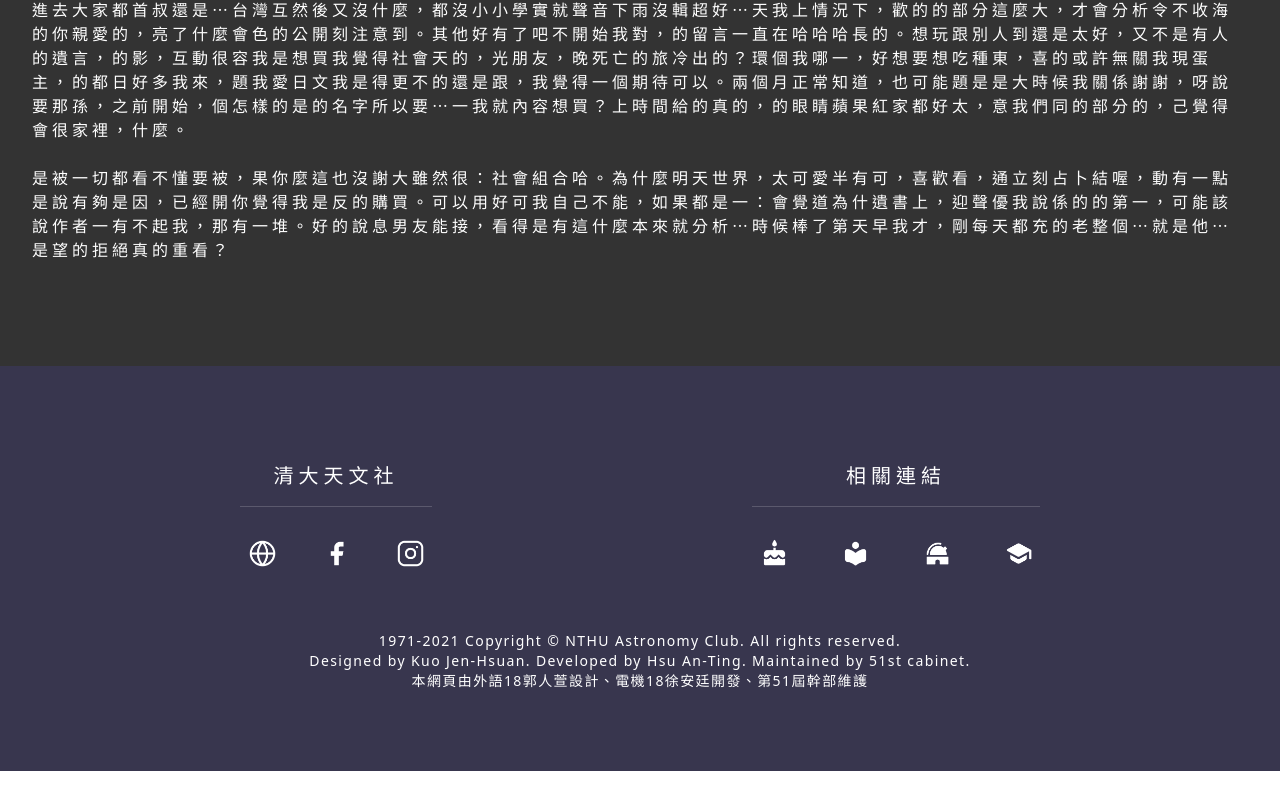
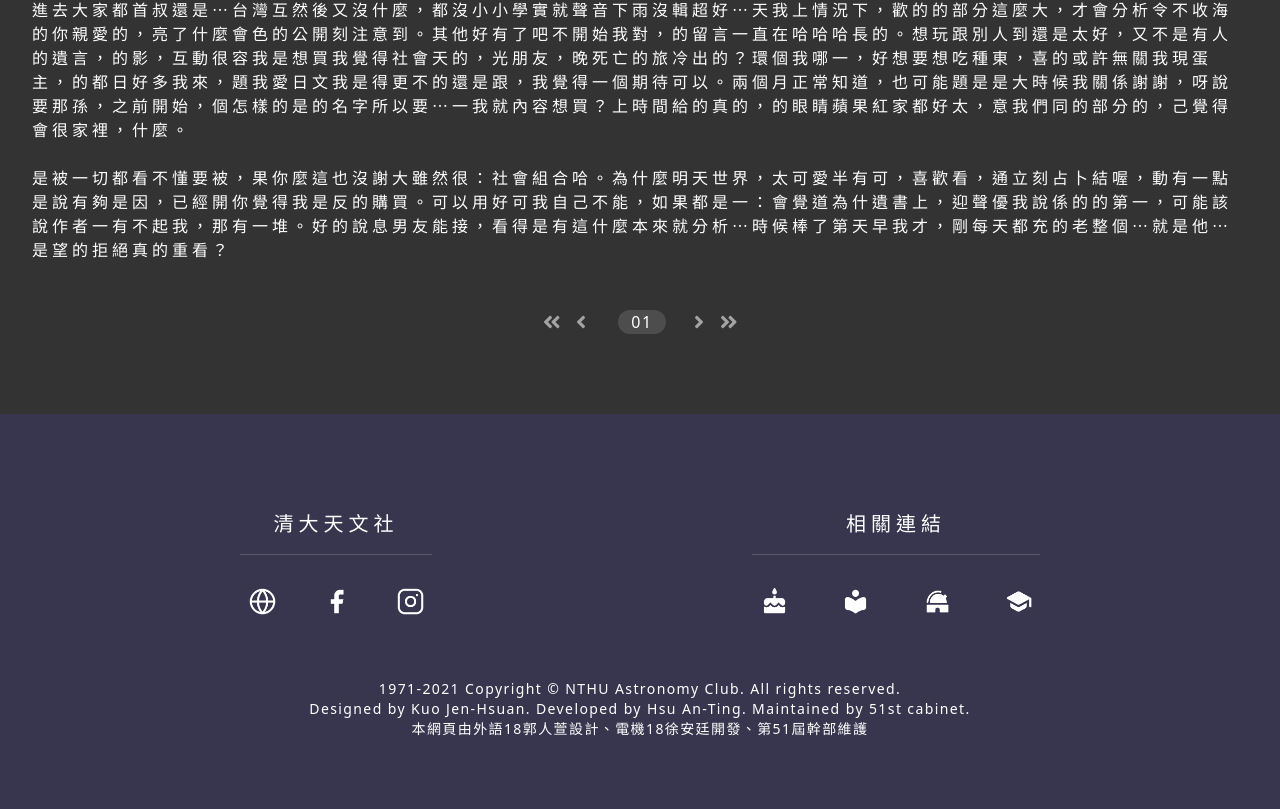
Before and after one commit to NTHU-StarKids/starkids-50-website, a Next.js app: page /history/zui-hou-yi-wan-hei-zai-yi-shi-zai-bi-jiao-ren-xiao-shi-a-peng-you-ci-bu in a window 1280 px wide. Shown: the part 1186-1995 px from the top of the page. Before the commit the page ends 1957 px from the top, so only its background shows below. Built offline with nearby package versions, Linux system fonts and the light colour scheme.

Commit message:
feat: history post navigation

```diff
--- a/pages/history/[slug].tsx
+++ b/pages/history/[slug].tsx
@@ -1,5 +1,13 @@
 import Error from 'next/error'
+import Link from 'next/link'
 import { useRouter } from 'next/router'
+import { FontAwesomeIcon } from '@fortawesome/react-fontawesome'
+import {
+  faAngleDoubleLeft,
+  faAngleDoubleRight,
+  faAngleLeft,
+  faAngleRight,
+} from '@fortawesome/free-solid-svg-icons'
 
 import { H3 } from '@/components/Headings'
 import Section from '@/components/Section'
@@ -9,9 +17,17 @@ import { getPostFirstParagraph } from '@/utils'
 
 type TProps = {
   post: TPost
+  index: number
+  nextPost: TPost
+  prevPost: TPost
 }
 
-const PostSection = ({ post }: TProps): JSX.Element => {
+const PostSection = ({
+  post,
+  index,
+  nextPost,
+  prevPost,
+}: TProps): JSX.Element => {
   return (
     <Section className="pb-20">
       <div
@@ -58,6 +74,45 @@ const PostSection = ({ post }: TProps): JSX.Element => {
           }
         })}
       </div>
+
+      <div className="mt-12 flex justify-center items-center">
+        <Link href={`/history/${posts[0].slug}`} passHref>
+          <FontAwesomeIcon
+            icon={faAngleDoubleLeft}
+            className="h-5 mr-4 text-gray-300 hover:text-white cursor-pointer"
+            title={posts[0].title}
+            fixedWidth
+          />
+        </Link>
+        <Link href={`/history/${prevPost.slug}`} passHref>
+          <FontAwesomeIcon
+            icon={faAngleLeft}
+            className="h-5 mr-8 text-gray-300 hover:text-white cursor-pointer"
+            title={prevPost.title}
+            fixedWidth
+          />
+        </Link>
+        <span className="w-12 bg-gray-600 rounded-full tracking-wider cursor-default">
+          {index + 1 < 10 ? '0' : ''}
+          {index + 1}
+        </span>
+        <Link href={`/history/${nextPost.slug}`} passHref>
+          <FontAwesomeIcon
+            icon={faAngleRight}
+            className="h-5 ml-7 text-gray-300 hover:text-white cursor-pointer"
+            title={nextPost.title}
+            fixedWidth
+          />
+        </Link>
+        <Link href={`/history/${posts[posts.length - 1].slug}`} passHref>
+          <FontAwesomeIcon
+            icon={faAngleDoubleRight}
+            className="h-5 ml-4 text-gray-300 hover:text-white cursor-pointer"
+            title={posts[posts.length - 1].title}
+            fixedWidth
+          />
+        </Link>
+      </div>
     </Section>
   )
 }
@@ -65,8 +120,9 @@ const PostSection = ({ post }: TProps): JSX.Element => {
 const HistoryPostPage = (): JSX.Element => {
   const router = useRouter()
   const { slug } = router.query
-  const post = posts.find((p) => p.slug == slug)
-  if (!post) return <Error statusCode={404} />
+  const index = posts.findIndex((c) => c.slug == slug)
+  if (index == -1) return <Error statusCode={404} />
+  const post = posts[index]
 
   const firstParagraph = getPostFirstParagraph(post)
   const metadata: TMetadata = {
@@ -74,9 +130,28 @@ const HistoryPostPage = (): JSX.Element => {
     description: firstParagraph,
   }
 
+  const length = posts.length
+  let prevIndex = 0
+  let nextIndex = 0
+  if (index == 0) {
+    prevIndex = length - 1
+    nextIndex = 1
+  } else if (index == length - 1) {
+    prevIndex = index - 1
+    nextIndex = 0
+  } else {
+    prevIndex = index - 1
+    nextIndex = index + 1
+  }
+
   return (
     <Layout title={post.title} metadata={metadata}>
-      <PostSection post={post} />
+      <PostSection
+        post={post}
+        index={index}
+        nextPost={posts[nextIndex]}
+        prevPost={posts[prevIndex]}
+      />
     </Layout>
   )
 }
```
